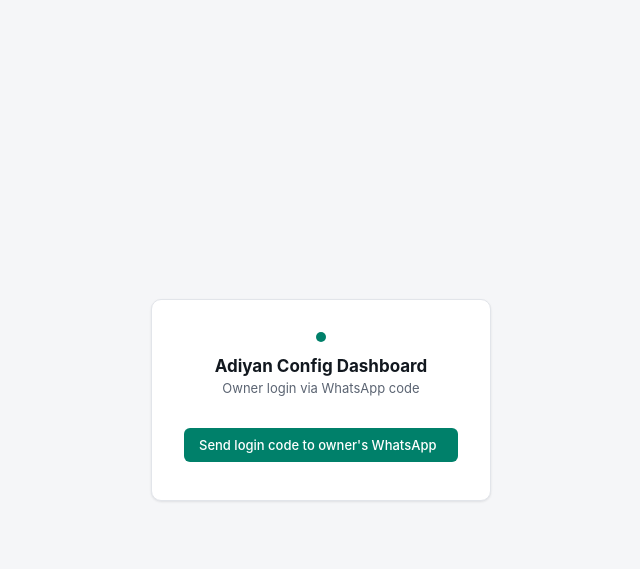
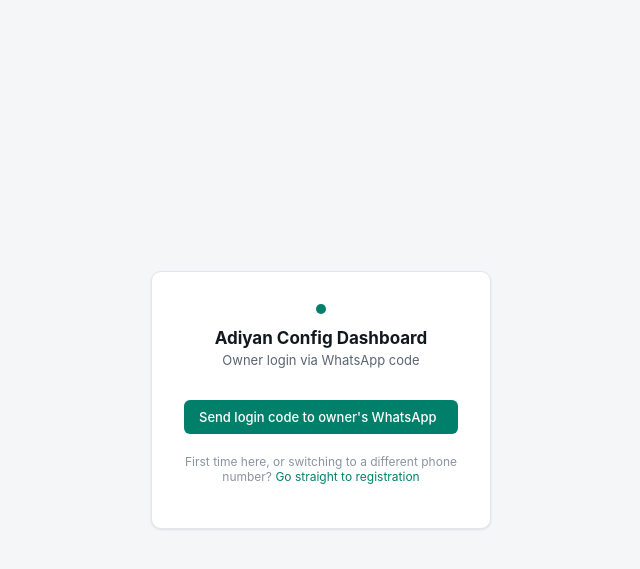
Before and after one commit to BharanitharanR/adiyan, a Flask app: page /login in a window 1280 px wide. Shown: the top 569 px of the page, without its empty margins (319-959 px from the left). Run offline with Flask 3, Linux system fonts and the light colour scheme.

Commit message:
Add unauthenticated /register route for first-time setup and number changes
OTP login needs an already-registered, already-linked WhatsApp number to
send a code to - a first-time setup or an owner switching to a different
number has neither, so the OTP-gated dashboard was unreachable exactly
when registration is what's needed. /register breaks that chicken-and-egg
bind: redirects straight to OpenWA's own dashboard (QR code / session
status), nothing about Adiyan's own config exposed. Deliberately not
@login_required - every service in this deployment is bound to 127.0.0.1,
so reaching this route already means local machine access, the same trust
boundary the OTP-gated routes rely on. Linked from both the login page
(for someone who can't get an OTP) and the landing page's existing
Registration card (now routed through here instead of duplicating the
OpenWA URL inline).

Co-Authored-By: Claude Sonnet 5 <noreply@anthropic.com>

```diff
--- a/mesh/config_server/server.py
+++ b/mesh/config_server/server.py
@@ -87,10 +87,25 @@ def logout():
     return redirect(url_for('login'))
 
 
+@app.route('/register')
+def register():
+    """Deliberately not @login_required - login itself needs an already-
+    registered, already-linked WhatsApp number to send an OTP to, which a
+    first-time setup or an owner switching to a different number doesn't
+    have yet. This route exists specifically to break that chicken-and-egg
+    bind: straight to OpenWA's own dashboard (QR code / session status),
+    nothing about this app's own config exposed. Safe to leave open the
+    same way the rest of this deployment is - every service here (Config
+    Server included) is bound to 127.0.0.1, so reaching this route already
+    means local machine access, the same trust boundary the OTP-gated
+    routes rely on too."""
+    return redirect(OPENWA_DASHBOARD_URL)
+
+
 @app.route('/')
 @login_required
 def landing():
-    return render_template('landing.html', openwa_dashboard_url=OPENWA_DASHBOARD_URL)
+    return render_template('landing.html')
 
 
 @app.route('/configs')
--- a/mesh/config_server/templates/landing.html
+++ b/mesh/config_server/templates/landing.html
@@ -55,7 +55,7 @@
       <p>Which agents are currently up and reachable, checked live against each one's own agent card.</p>
     </a>
 
-    <a class="card option" href="{{ openwa_dashboard_url }}" target="_blank" rel="noopener">
+    <a class="card option" href="/register" target="_blank" rel="noopener">
       <div class="icon">&#128241;</div>
       <h2>Registration</h2>
       <p>Open WhatsApp's own dashboard to scan a QR code or check the current session's registration status.</p>
--- a/mesh/config_server/templates/login.html
+++ b/mesh/config_server/templates/login.html
@@ -30,6 +30,11 @@
   </form>
 
   {% if error %}<div class="error">{{ error }}</div>{% endif %}
+
+  <p class="hint" style="margin-top:20px">
+    First time here, or switching to a different phone number?
+    <a href="/register">Go straight to registration</a>
+  </p>
 </div>
 
 <script>
```
